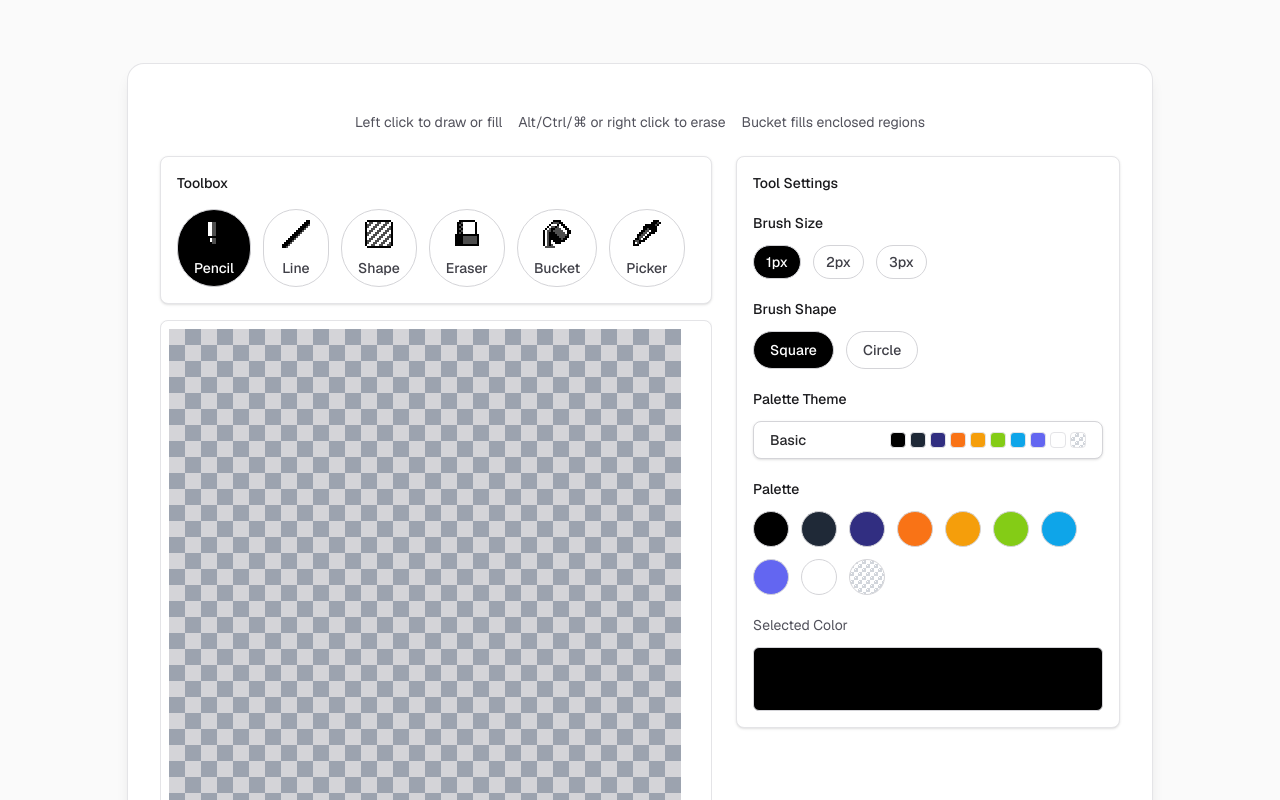
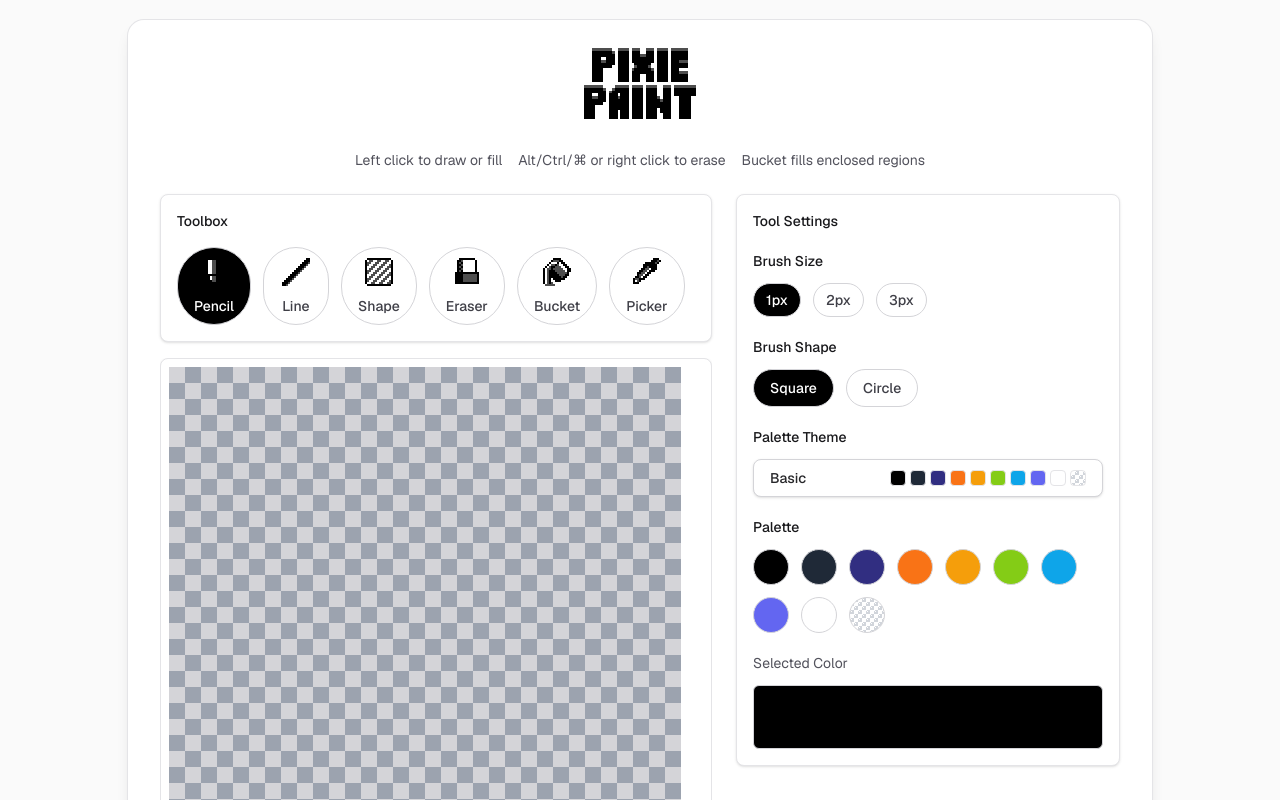
Before and after one commit to B-Llage/art-of-questing, a Next.js app: page / in a window 1280 px wide. Shown: the top 800 px of the page. Built offline with nearby package versions, Linux system fonts and the light colour scheme.

Commit message:
PixiePaint Logo

```diff
--- a/app/page.tsx
+++ b/app/page.tsx
@@ -1,10 +1,21 @@
+import Image from "next/image";
 import { PixelPencil } from "./components/PixelPencil/PixelPencil";
 import { PixelPencilSettingsProvider } from "./components/PixelPencil/PixelPencilSettingsContext";
 
 export default function Home() {
   return (
-    <div className="flex min-h-screen justify-center bg-zinc-50 py-16 font-sans dark:bg-black">
-      <main className=" w-full max-w-5xl rounded-2xl bg-white px-8 py-12 shadow-lg ring-1 ring-zinc-200 dark:bg-zinc-900 dark:ring-zinc-800">
+    <div className="flex min-h-screen justify-center bg-zinc-50 py-5 font-sans dark:bg-black">
+      <main className=" w-full max-w-5xl rounded-2xl bg-white px-8 py-5 shadow-lg ring-1 ring-zinc-200 dark:bg-zinc-900 dark:ring-zinc-800">
+        <div className="mb-5 flex justify-center">
+          <Image
+            src="/logos/PixiePaintLogo.png"
+            alt="Pixie Paint Logo"
+            width={180}
+            height={60}
+            priority
+            style={{ imageRendering: "pixelated" }}
+          />
+        </div>
         <PixelPencilSettingsProvider>
           <PixelPencil />
         </PixelPencilSettingsProvider>
```
Also changed, not shown: public/logos/PixiePaintLogo.png (added).
